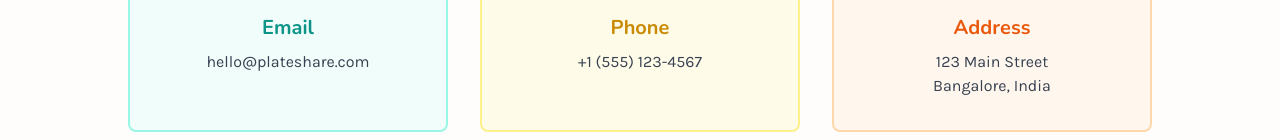
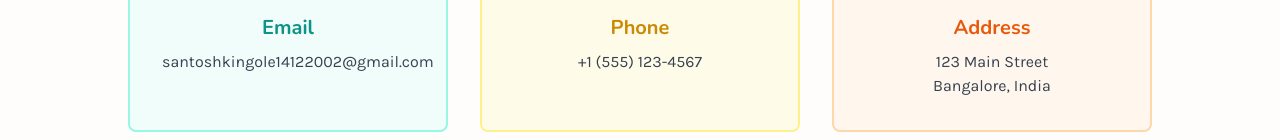
Before and after one commit to santoshkumar187/Plateshare, a React (Vite) app in the folder frontend/: page /contact in a window 1280 px wide. Both pictures are taken after a click on the button "Accept All Cookies". Shown: the part 369-509 px from the top of the page. Built offline with nearby package versions, Linux system fonts and the light colour scheme; no server answers.

Commit message:
docs: update contact email to santoshkingole14122002@gmail.com

```diff
--- a/frontend/src/pages/Contact.jsx
+++ b/frontend/src/pages/Contact.jsx
@@ -45,7 +45,7 @@
           <div className="hover-lift animate-slide-up-delay-1 bg-teal-50 dark:bg-teal-900/30 p-8 rounded-lg text-center border-2 border-teal-200 dark:border-teal-800/50 transition-colors duration-300 cursor-default">
             <div className="text-4xl mb-4">📧</div>
             <h3 className="text-xl font-bold text-teal-600 dark:text-teal-400 mb-2">Email</h3>
-            <p className="text-gray-700 dark:text-gray-300">hello@plateshare.com</p>
+            <p className="text-gray-700 dark:text-gray-300">santoshkingole14122002@gmail.com</p>
           </div>
 
           {/* Phone */}
```
